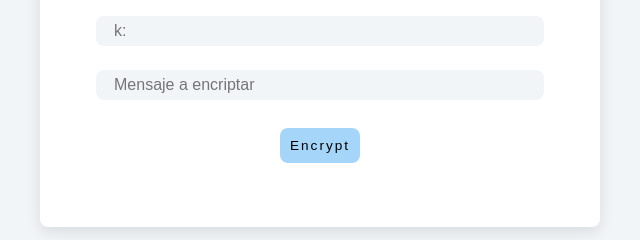
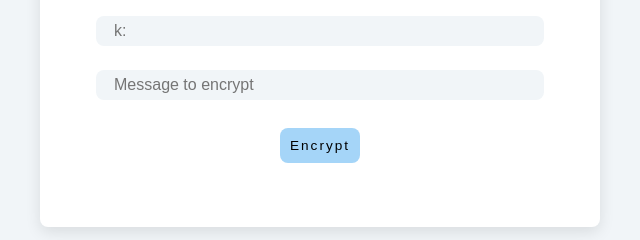
Before and after one commit to EduMedM/caesar_binary_encrypt, a plain HTML site: page index.html in a window 1280 px wide. Shown: the part 408-648 px from the top of the page, 320-960 px from the left. Drawn offline with nearby package versions, Linux system fonts and the light colour scheme.

Commit message:
Update index.html

```diff
--- a/index.html
+++ b/index.html
@@ -46,7 +46,7 @@
                     type="text"
                     class="encrypt"
                     id="text_to_encrypt"
-                    placeholder="Mensaje a encriptar"
+                    placeholder="Message to encrypt"
                   />
                   <br />
                   <div class="div-btn">
```
